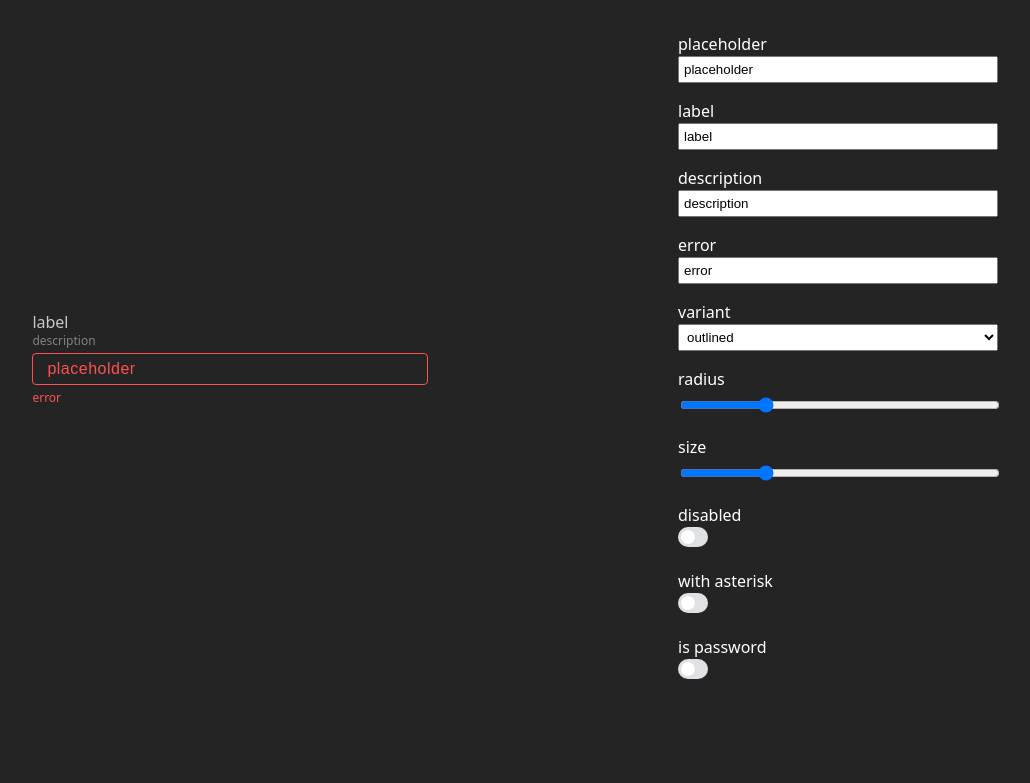
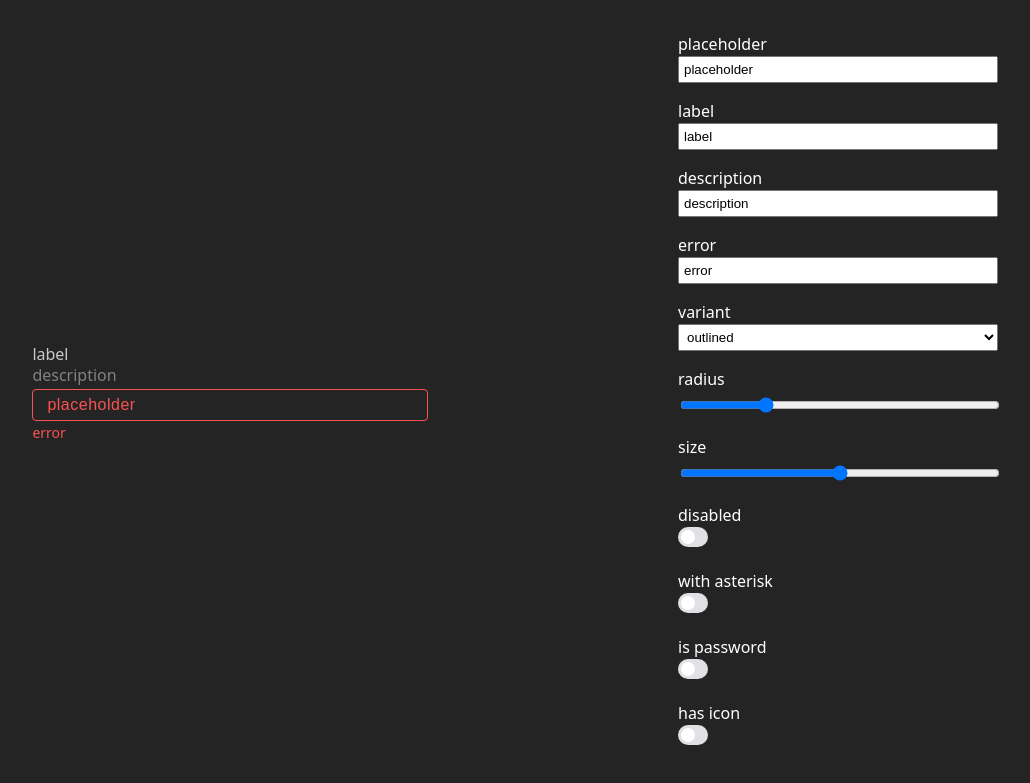
Before and after one commit to praesidi/rs-react-module-4-form, a React (Vite) app: page / in a window 1280 px wide. Shown: the part 253-1036 px from the top of the page, without its empty margins (106-1136 px from the left). Before the commit the page ends 970 px from the top, so only its background shows below. Built offline with nearby package versions, Linux system fonts and the light colour scheme.

Commit message:
feat: add page for testing custom input

```diff
--- a/src/pages/playground/playground.tsx
+++ b/src/pages/playground/playground.tsx
@@ -2,13 +2,20 @@ import { useState } from "react";
 import styles from "./playground.module.css";
 import Input from "../../components/input/input";
 import { Checkbox } from "../../components/checkbox/checkbox";
+import Icon from "../../components/icon/icon";
 
-const sizeValues = {
+const borderRadiusValues = {
   "1": "xs",
   "2": "sm",
   "3": "md",
   "4": "lg",
   "5": "xl",
+};
+
+const sizeValues = {
+  "1": "small",
+  "2": "default",
+  "3": "large",
 };
 
 export const Playground = () => {
@@ -24,6 +31,7 @@ export const Playground = () => {
     disabled: false,
     with_asterisk: false,
     is_password: false,
+    has_icon: false
   });
 
   console.log("rerender");
@@ -44,11 +52,12 @@ export const Playground = () => {
           error={inputProps.error}
           description={inputProps.description}
           variant={inputProps.variant}
-          radius={sizeValues[inputProps.radius as keyof object]}
+          radius={borderRadiusValues[inputProps.radius as keyof object]}
           size={sizeValues[inputProps.size as keyof object]}
           disabled={inputProps.disabled}
           with_asterisk={inputProps.with_asterisk}
           type={inputProps.is_password ? "password" : ""}
+          icon={inputProps.has_icon ? <Icon name={"at"}/> : null}
         />
       </div>
       <div className={styles.menu_wrapper}>
@@ -125,7 +134,7 @@ export const Playground = () => {
           <input
             type="range"
             min={1}
-            max={5}
+            max={3}
             step={1}
             value={inputProps.size}
             onChange={(e) => handleChange("size", e.target.value)}
@@ -155,6 +164,14 @@ export const Playground = () => {
             onChange={(e) => handleChange("is_password", e.target.checked)}
           />
         </label>
+        {/* has icon */}
+        <label className={styles.label}>
+          <span>has icon</span>
+          <Checkbox
+            checked={inputProps.has_icon}
+            onChange={(e) => handleChange("has_icon", e.target.checked)}
+          />
+        </label>
       </div>
     </div>
   );
```
